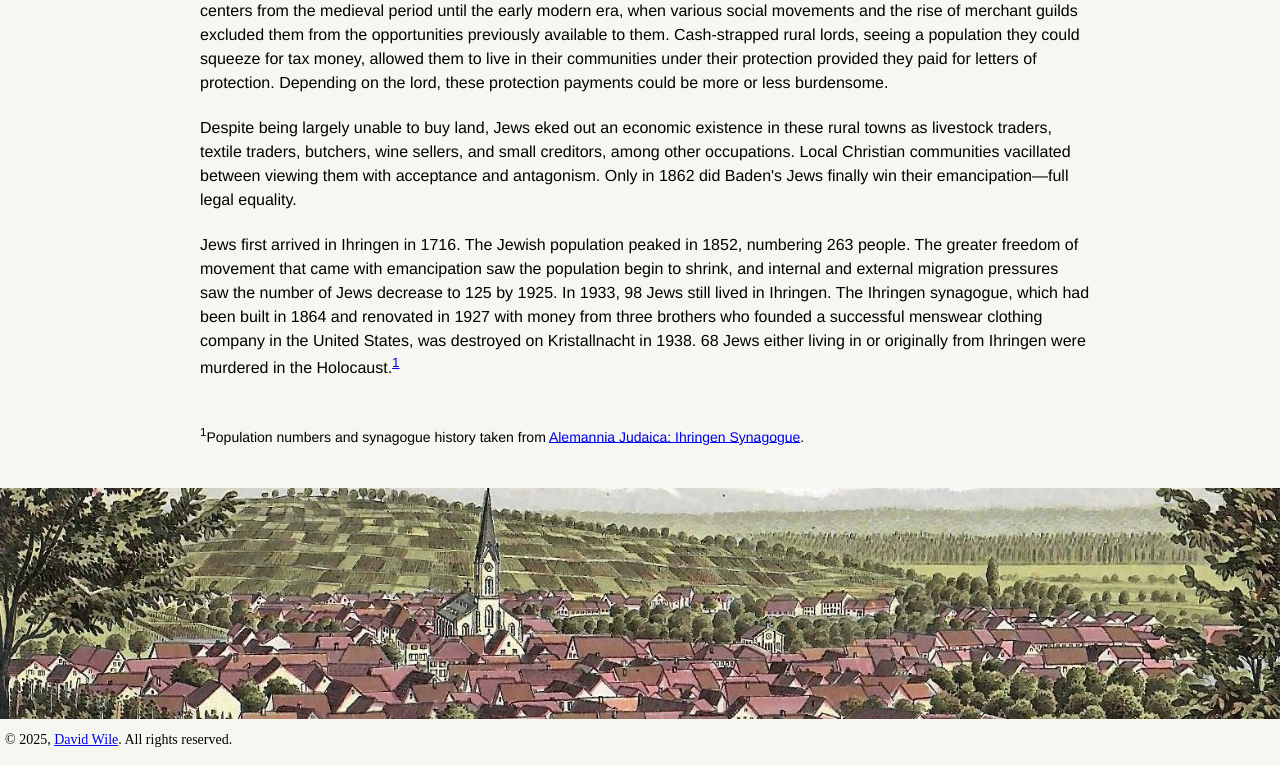
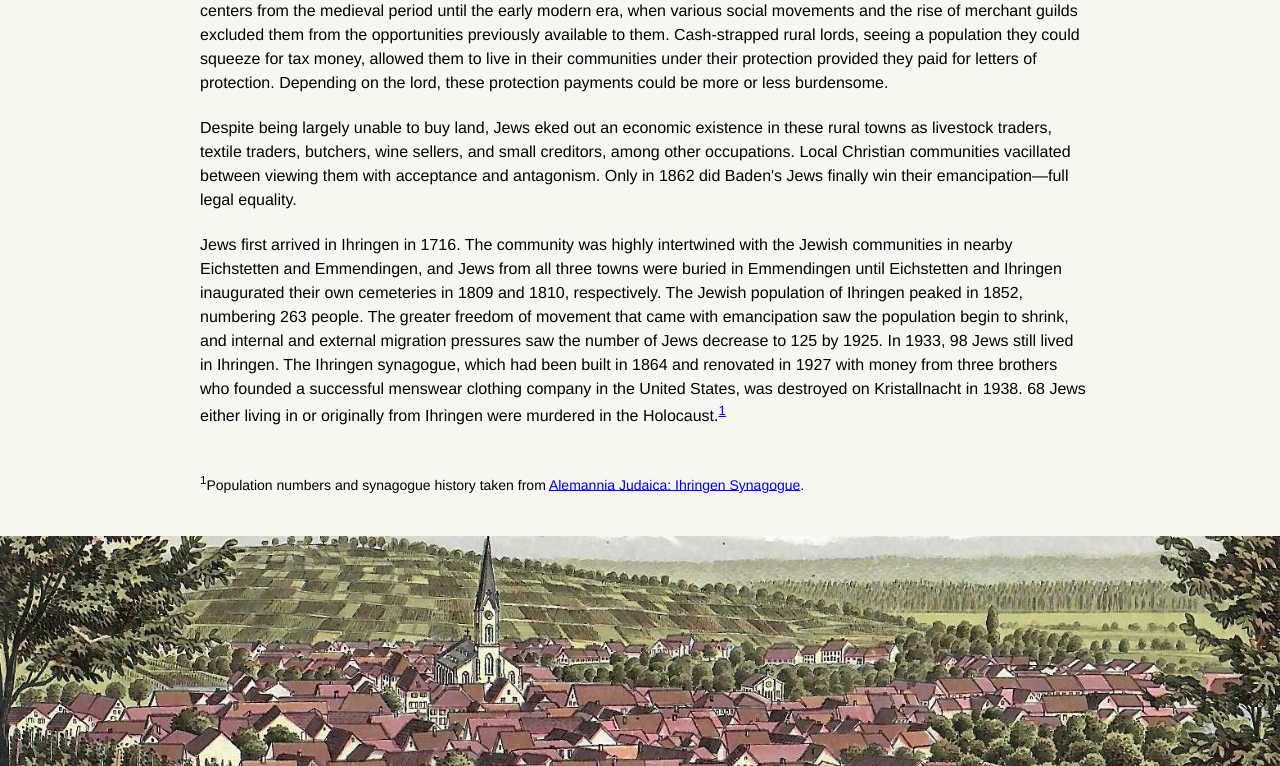
Before and after one commit to djwile/ihringen, a Flask app: page /about in a window 1280 px wide. Shown: the part 1579-2345 px from the top of the page. Run offline with Flask 3, Linux system fonts and the light colour scheme.

Commit message:
Update about.html
Text updates

```diff
--- a/search_app/templates/static_pages/about.html
+++ b/search_app/templates/static_pages/about.html
@@ -72,7 +72,7 @@
         <h3>Community history</h3>
             <p>A very short and unnuanced history of the Jews of Baden follows this general outline: Jews in Germany largely lived in urban centers from the medieval period until the early modern era, when various social movements and the rise of merchant guilds excluded them from the opportunities previously available to them. Cash-strapped rural lords, seeing a population they could squeeze for tax money, allowed them to live in their communities under their protection provided they paid for letters of protection. Depending on the lord, these protection payments could be more or less burdensome.</p>
             <p>Despite being largely unable to buy land, Jews eked out an economic existence in these rural towns as livestock traders, textile traders, butchers, wine sellers, and small creditors, among other occupations. Local Christian communities vacillated between viewing them with acceptance and antagonism. Only in 1862 did Baden's Jews finally win their emancipation&mdash;full legal equality.</p>
-	    <p>Jews first arrived in Ihringen in 1716. The Jewish population peaked in 1852, numbering 263 people. The greater freedom of movement that came with emancipation saw the population begin to shrink, and internal and external migration pressures saw the number of Jews decrease to 125 by 1925. In 1933, 98 Jews still lived in Ihringen. The Ihringen synagogue, which had been built in 1864 and renovated in 1927 with money from three brothers who founded a successful menswear clothing company in the United States, was destroyed on Kristallnacht in 1938. 68 Jews either living in or originally from Ihringen were murdered in the Holocaust.<sup><a href="#footnote1">1</a></sup></p>
+            <p>Jews first arrived in Ihringen in 1716. The community was highly intertwined with the Jewish communities in nearby Eichstetten and Emmendingen, and Jews from all three towns were buried in Emmendingen until Eichstetten and Ihringen inaugurated their own cemeteries in 1809 and 1810, respectively. The Jewish population of Ihringen peaked in 1852, numbering 263 people. The greater freedom of movement that came with emancipation saw the population begin to shrink, and internal and external migration pressures saw the number of Jews decrease to 125 by 1925. In 1933, 98 Jews still lived in Ihringen. The Ihringen synagogue, which had been built in 1864 and renovated in 1927 with money from three brothers who founded a successful menswear clothing company in the United States, was destroyed on Kristallnacht in 1938. 68 Jews either living in or originally from Ihringen were murdered in the Holocaust.<sup><a href="#footnote1">1</a></sup></p>
         <div class=footnote>
 <p id="footnote1"><sup>1</sup>Population numbers and synagogue history taken from <a href="https://www.alemannia-judaica.de/ihringen_synagoge.htm" target="_blank">Alemannia Judaica: Ihringen Synagogue</a>.</p>
         </div>
```
Lines whose indentation alone changed are shown as unchanged.
